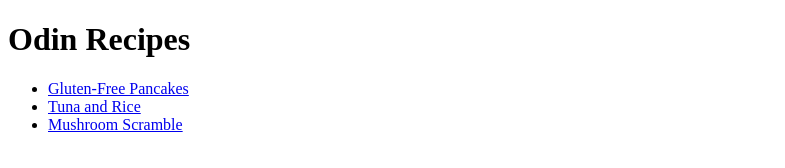
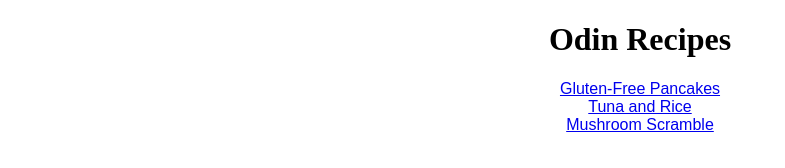
Before and after one commit to werue/odin-recipes, a plain HTML site: page index.html in a window 1280 px wide. Shown: the whole page, without its empty margins (0-785 px from the left). Drawn offline with Linux system fonts and the light colour scheme.

Commit message:
Add CSS for index.html

```diff
--- a/index.html
+++ b/index.html
@@ -3,12 +3,14 @@
     <head>
         <meta charset="UTF-8">
         <title>Recipes</title>
+
+        <link rel="stylesheet" href="styles.css">
     </head>
 
     <body>
-        <h1>Odin Recipes</h1>
+        <h1 class="centerText">Odin Recipes</h1>
 
-        <ul>
+        <ul class="sans-serif centerText nav">
             <li><a href="recipes/gf-pancakes.html">Gluten-Free Pancakes</a></li>
             <li><a href="recipes/tuna-and-rice.html">Tuna and Rice</a></li>
             <li><a href="recipes/mushroom-scramble.html">Mushroom Scramble</a></li>
--- /dev/null
+++ b/styles.css
@@ -0,0 +1,16 @@
+li{
+    list-style-type: none;
+}
+
+.nav{
+    margin:0;
+    padding:0;
+}
+
+.centerText{
+    text-align:center;
+}
+
+.sans-serif{
+    font-family:Arial, Helvetica, sans-serif;
+}
```
Also changed, not shown: recipes/gf-pancakes.html (+2 -0 lines), recipes/mushroom-scramble.html (+2 -0 lines), recipes/tuna-and-rice.html (+2 -0 lines).
